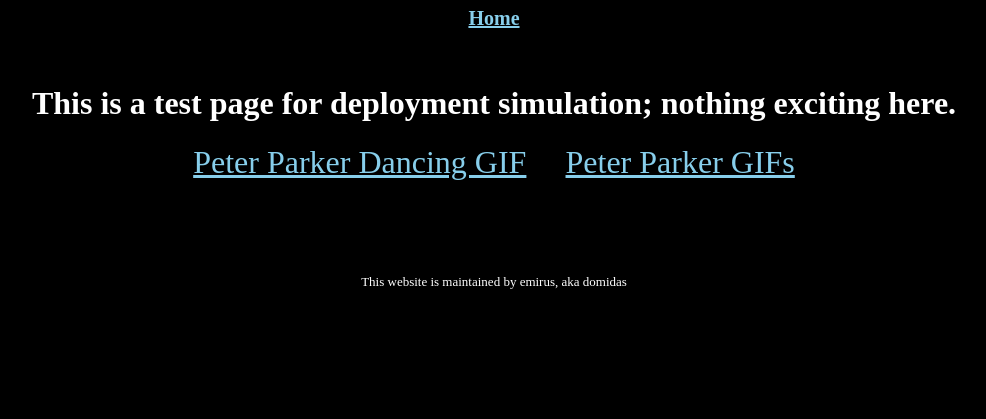
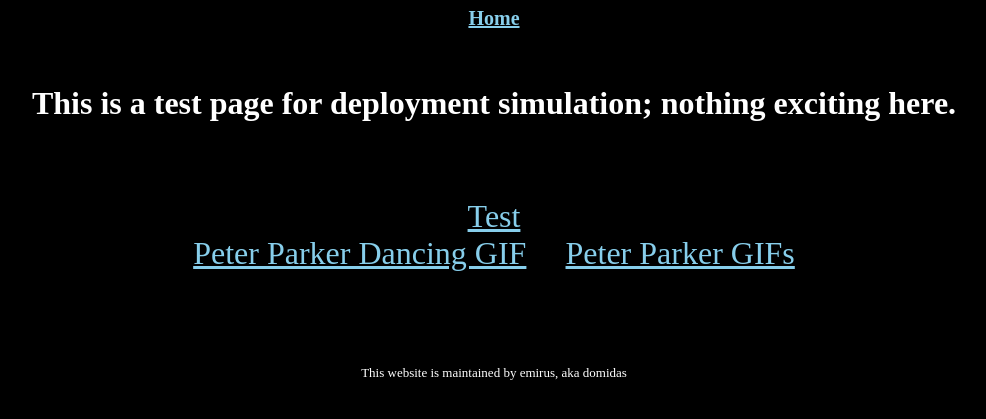
Before and after one commit to domidas/domidas.github.io, a Jekyll site: the page built from test.md, in a window 1280 px wide. Shown: the top 419 px of the page, without its empty margins (146-1132 px from the left). Built offline with Jekyll 4.4.1, drawn with Linux system fonts in a browser that asks for light colours; our own code applies the rules of GitHub Pages for plain Markdown files; a script that is not in the unit is left out.

Commit message:
Update test.md

```diff
--- a/test.md
+++ b/test.md
@@ -3,6 +3,10 @@
   <BODY>
 
     <h1>This is a test page for deployment simulation; nothing exciting here.</h1>
+
+    <br> <br> <br>
+
+    <a href="/test.txt">test</a>
 
     <div class="tenor-gif-embed" data-postid="7463412" data-share-method="host" data-aspect-ratio="1.0" data-width="100%">
 
```
